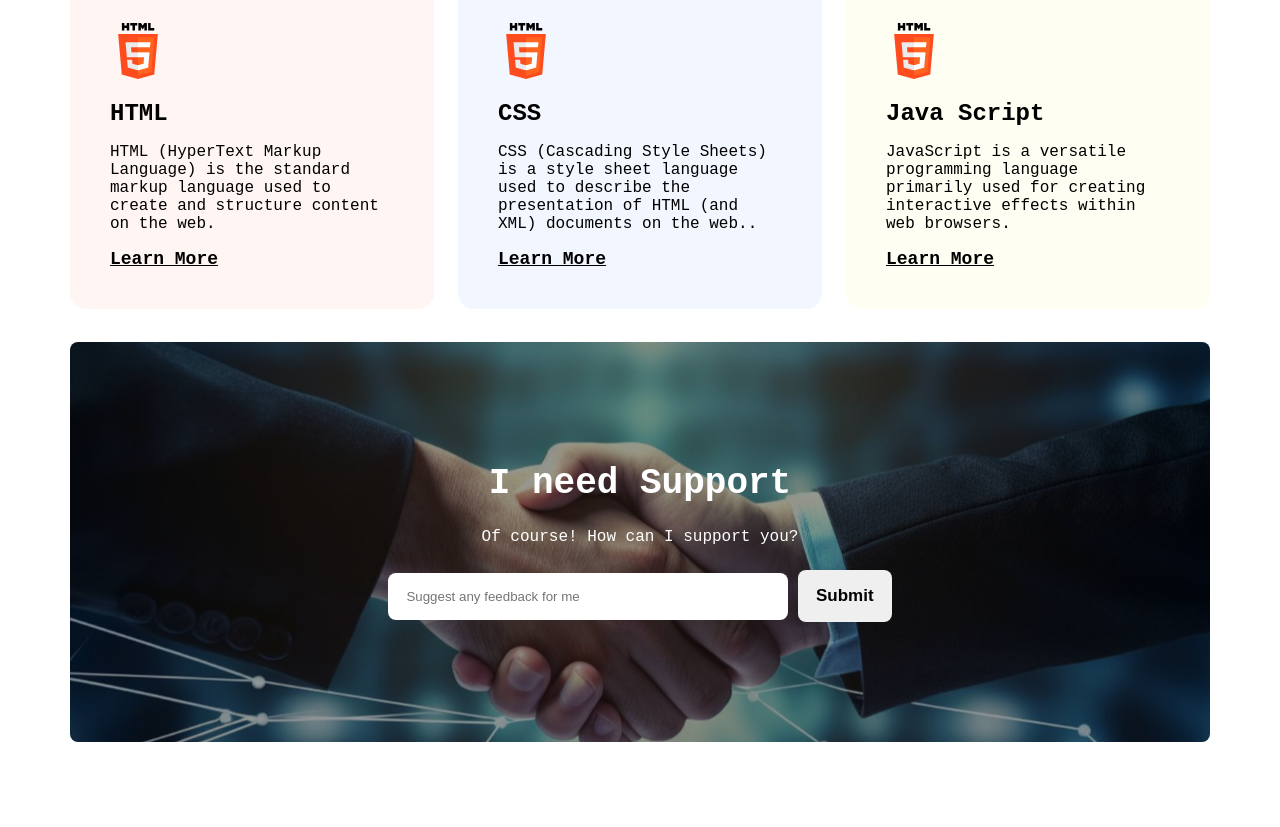
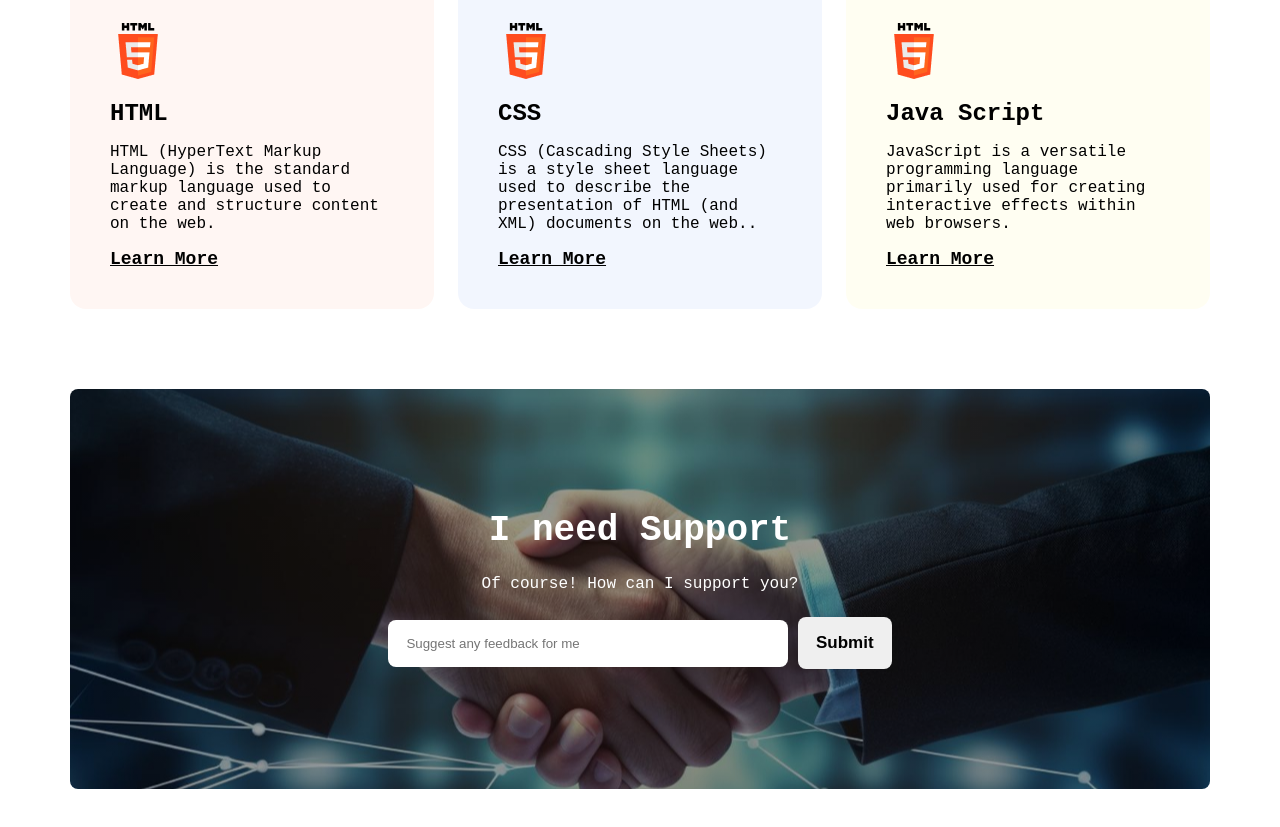
Before and after one commit to khalid33-opu/B10A1-Challenge-Accept, a plain HTML site: page index.html in a window 1280 px wide. Shown: the part 3589-4416 px from the top of the page. Drawn offline with Linux system fonts and the light colour scheme; a web font is replaced by a local one.

Commit message:
B10A1-Challange-finish

```diff
--- a/styles/style.css
+++ b/styles/style.css
@@ -131,9 +131,10 @@ body {
 
 .target-contant-section {
     width: 1140px;
-    height: 460px;
+    /* height: 460px; */
     margin: 0 auto;
     margin-top: 140px;
+    /* padding-bottom: 88px; */
 }
 
 .logo {
@@ -183,7 +184,7 @@ body {
 .get-in-touch{
     width: 1140px;
     height: 400px;
-    margin: 88px auto;
+    margin: 80px auto;
     border-radius: 8px;
     background-image: linear-gradient(360deg,rgba(0,0,0,0.4), rgba(0,0,0,0.4)),url("/assets/handshake.jpg");
     background-position: center;
```
Also changed, not shown: index.html (+1 -1 lines).
